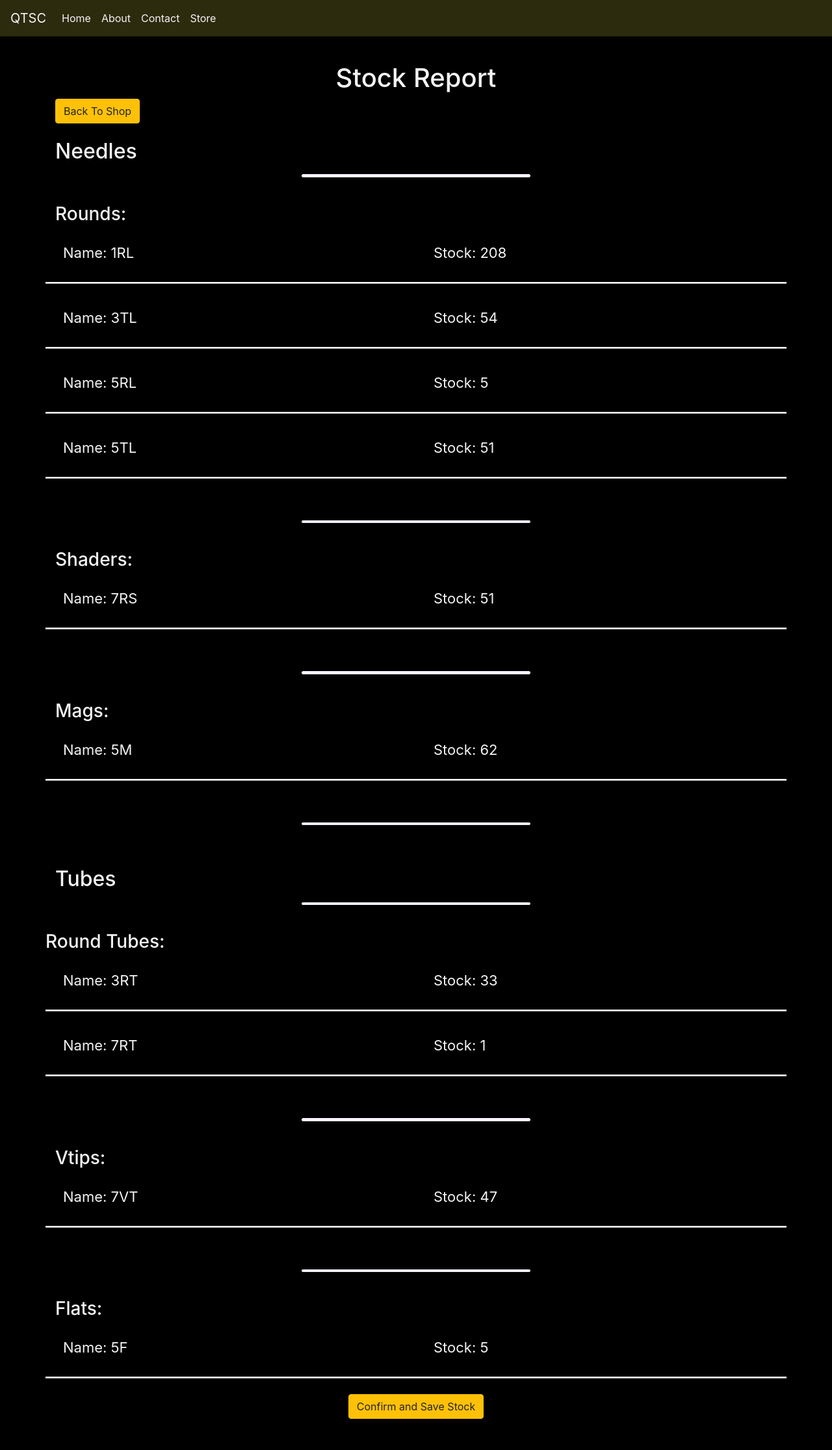
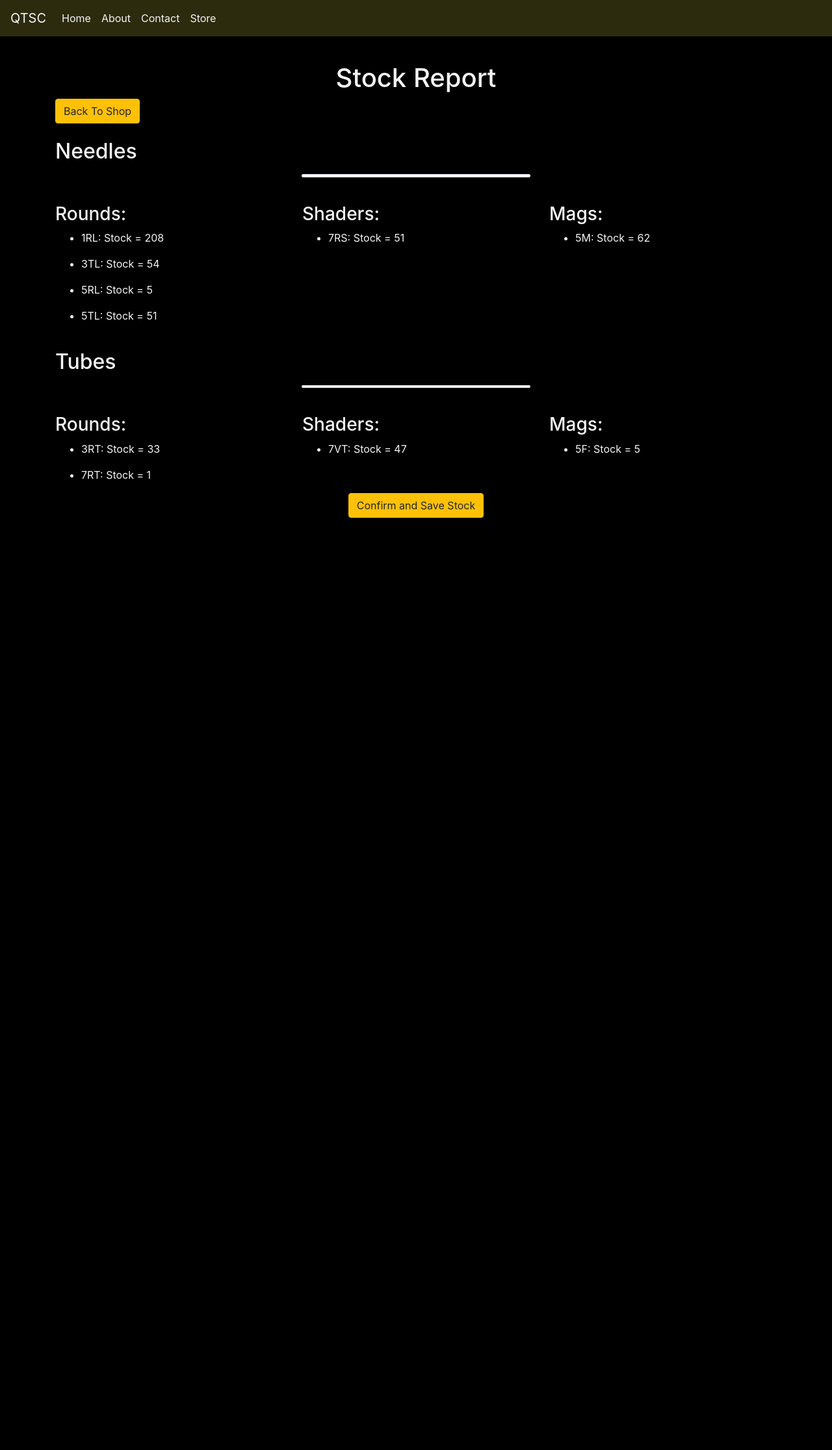
Before and after one commit to JackSnowdon/QSTC, a Django app: page /shop/get_all_stock/ in a window 1280 px wide. Shown: the whole page at 65% size. After the commit the page ends 797 px from the top, so only its background shows below. Run offline with Django 3.2, Linux system fonts and the light colour scheme; data comes from the database, SQL or seed files in the repository; some libraries are stand-ins or nearby versions.

Commit message:
Redesigned stock screen to display cleaner

```diff
--- a/shop/templates/stock.html
+++ b/shop/templates/stock.html
@@ -12,140 +12,91 @@
 
 <br>
 <div class="row">
-    <div class="col-2">
+    <div class="col-4">
         <h3>Rounds:</h3>
+        {% for r in rounds %}
+        <ul>
+            <li>
+                {{ r.name }}: Stock = {{ r.stock }}
+            </li>
+        </ul>
+        {% endfor %}
+    </div>
+
+    <br>
+    <br>
+
+    <div class="col-4">
+        <h3>Shaders:</h3>
+        {% for s in shaders %}
+        <ul>
+            <li>
+                {{ s.name }}: Stock = {{ s.stock }}
+            </li>
+        </ul>
+        {% endfor %}
     </div>
     <br>
     <br>
-</div>
-{% for r in rounds %}
-<div class="row stock-line">
-    <div class="col-6">
-        <p class="stock-line-item">Name: {{ r.name }}</p>
-    </div>
-    <div class="col-6">
-        <p class="stock-line-item">Stock: {{ r.stock }}</p>
+
+
+    <div class="col-4">
+        <h3>Mags:</h3>
+        {% for m in mags %}
+        <ul>
+            <li>
+                {{ m.name }}: Stock = {{ m.stock }}
+            </li>
+        </ul>
+        {% endfor %}
     </div>
 </div>
-<br>
-{% endfor %}
-<br>
-<hr class="bar-thin">
-<br>
 
-<div class="row">
-    <div class="col-2">
-        <h3>Shaders:</h3>
-    </div>
-    <br>
-    <br>
-</div>
-{% for s in shaders %}
-<div class="row stock-line">
-    <div class="col-6">
-        <p class="stock-line-item">Name: {{ s.name }}</p>
-    </div>
-    <div class="col-6">
-        <p class="stock-line-item">Stock: {{ s.stock }}</p>
-    </div>
-</div>
-<br>
-{% endfor %}
-<br>
-<hr class="bar-thin">
-<br>
-
-<div class="row">
-    <div class="col-2">
-        <h3>Mags:</h3>
-    </div>
-    <br>
-    <br>
-</div>
-{% for m in mags %}
-<div class="row stock-line">
-    <div class="col-6">
-        <p class="stock-line-item">Name: {{ m.name }}</p>
-    </div>
-    <div class="col-6">
-        <p class="stock-line-item">Stock: {{ m.stock }}</p>
-    </div>
-</div>
-<br>
-{% endfor %}
-<br>
-<hr class="bar-thin">
-<br>
 <br>
 
 <h2>Tubes</h2>
 <hr class="bar-thin">
 <br>
+<div class="row">
+    <div class="col-4">
+        <h3>Rounds:</h3>
+        {% for t in tubes %}
+        <ul>
+            <li>
+                {{ t.name }}: Stock = {{ t.stock }}
+            </li>
+        </ul>
+        {% endfor %}
+    </div>
 
-<div class="row">
-    <div class="col-2" style="display: contents">
-        <h3>Round Tubes:</h3>
+    <br>
+    <br>
+
+    <div class="col-4">
+        <h3>Shaders:</h3>
+        {% for v in vtips %}
+        <ul>
+            <li>
+                {{ v.name }}: Stock = {{ v.stock }}
+            </li>
+        </ul>
+        {% endfor %}
     </div>
     <br>
     <br>
-</div>
-{% for t in tubes %}
-<div class="row stock-line">
-    <div class="col-6">
-        <p class="stock-line-item">Name: {{ t.name }}</p>
-    </div>
-    <div class="col-6">
-        <p class="stock-line-item">Stock: {{ t.stock }}</p>
+
+
+    <div class="col-4">
+        <h3>Mags:</h3>
+        {% for f in flats %}
+        <ul>
+            <li>
+                {{ f.name }}: Stock = {{ f.stock }}
+            </li>
+        </ul>
+        {% endfor %}
     </div>
 </div>
-<br>
-{% endfor %}
-
-<br>
-<hr class="bar-thin">
-<br>
-
-<div class="row">
-    <div class="col-2">
-        <h3>Vtips:</h3>
-    </div>
-    <br>
-    <br>
-</div>
-{% for v in vtips %}
-<div class="row stock-line">
-    <div class="col-6">
-        <p class="stock-line-item">Name: {{ v.name }}</p>
-    </div>
-    <div class="col-6">
-        <p class="stock-line-item">Stock: {{ v.stock }}</p>
-    </div>
-</div>
-<br>
-{% endfor %}
-
-<br>
-<hr class="bar-thin">
-<br>
-
-<div class="row">
-    <div class="col-2">
-        <h3>Flats:</h3>
-    </div>
-    <br>
-    <br>
-</div>
-{% for f in flats %}
-<div class="row stock-line">
-    <div class="col-6">
-        <p class="stock-line-item">Name: {{ f.name }}</p>
-    </div>
-    <div class="col-6">
-        <p class="stock-line-item">Stock: {{ f.stock }}</p>
-    </div>
-</div>
-<br>
-{% endfor %}
 
 <div class="text-center">
     <a href="#" role="button" class="btn btn-warning" id="all-stock" aria-disabled="false">Confirm and Save Stock</a>
```
